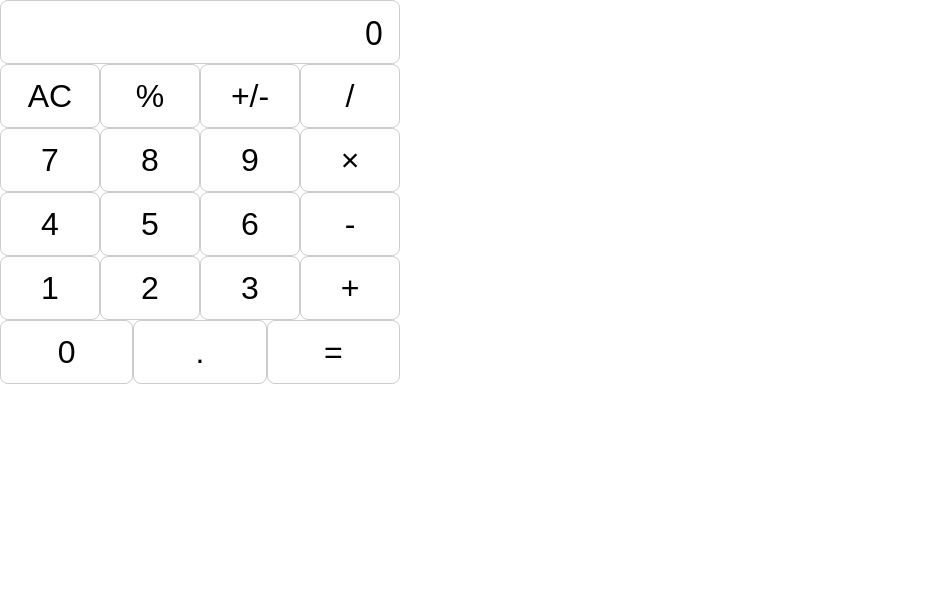
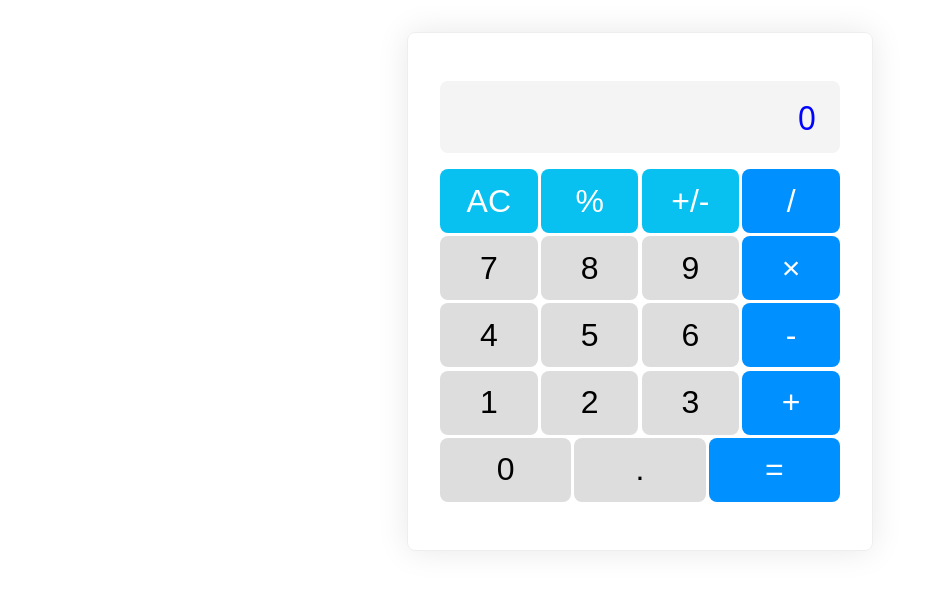
Before and after one commit to Quibylix/calculator, a React (Vite) app: page / in a window 1280 px wide. Shown: the top 590 px of the page, without its empty margins (0-936 px from the left). Built offline with nearby package versions, Linux system fonts and the light colour scheme.

Commit message:
feat: update calculator styles

```diff
--- a/src/features/calculator/components/calculator/calculator.module.css
+++ b/src/features/calculator/components/calculator/calculator.module.css
@@ -1,6 +1,19 @@
 .calculator {
   width: 100%;
   max-width: 25rem;
+  margin: 2rem auto;
+  padding: 3rem 2rem;
+  border-radius: 0.5rem;
+  border: 0.1rem solid #eee;
+  box-shadow: 0 0 2rem #e8e8e8;
+}
+
+.calculatorKeys {
+  display: flex;
+  flex-direction: column;
+  align-items: center;
+  justify-content: center;
+  gap: 0.2rem;
 }
 
 .calculatorRow {
@@ -8,6 +21,7 @@
   align-items: center;
   justify-content: center;
   width: 100%;
+  gap: 0.2rem;
 }
 
 .calculatorKey {
@@ -17,15 +31,33 @@
   width: 100%;
   height: 4rem;
   font-size: 2rem;
-  border: 1px solid #ccc;
+  border: none;
   border-radius: 0.5rem;
-  background-color: #fff;
+  background-color: #ddd;
   cursor: pointer;
   transition: all 0.2s ease-in-out;
 }
 
 .calculatorKey:hover {
-  background-color: #eee;
+  background-color: #cfcfcf;
+}
+
+.calculatorRow:first-child .calculatorKey {
+  background-color: #08c1f0;
+  color: #fff;
+}
+
+.calculatorRow:first-child .calculatorKey:hover {
+  background-color: #21b3e4;
+}
+
+.calculatorRow .calculatorKey:last-child {
+  background-color: #0090ff;
+  color: #fff;
+}
+
+.calculatorRow .calculatorKey:last-child:hover {
+  background-color: #0770c0;
 }
 
 .display {
@@ -35,11 +67,13 @@
   align-items: center;
   justify-content: flex-end;
   width: 100%;
-  height: 4rem;
-  padding: 0 1rem 0 3rem;
+  height: 4.5rem;
+  padding: 0 1.5rem 0 3rem;
   font-size: 2rem;
-  border: 1px solid #ccc;
+  background: #f4f4f4;
+  color: #0003ff;
   border-radius: 0.5rem;
+  margin-bottom: 1rem;
 }
 
 .operator {
--- a/src/features/calculator/components/calculator/calculator.tsx
+++ b/src/features/calculator/components/calculator/calculator.tsx
@@ -25,6 +25,7 @@ export default function Calculator() {
           {operator}
         </span>
       </div>
+      <div className={styles.calculatorKeys}>
         {SYMBOLS.map((row, rowIndex) => (
           <div className={styles.calculatorRow} key={rowIndex}>
             {row.map(({ symbol, type }, symbolIndex) => (
@@ -37,5 +38,6 @@ export default function Calculator() {
           </div>
         ))}
       </div>
+    </div>
   );
 }
```
Lines whose indentation alone changed are shown as unchanged.
